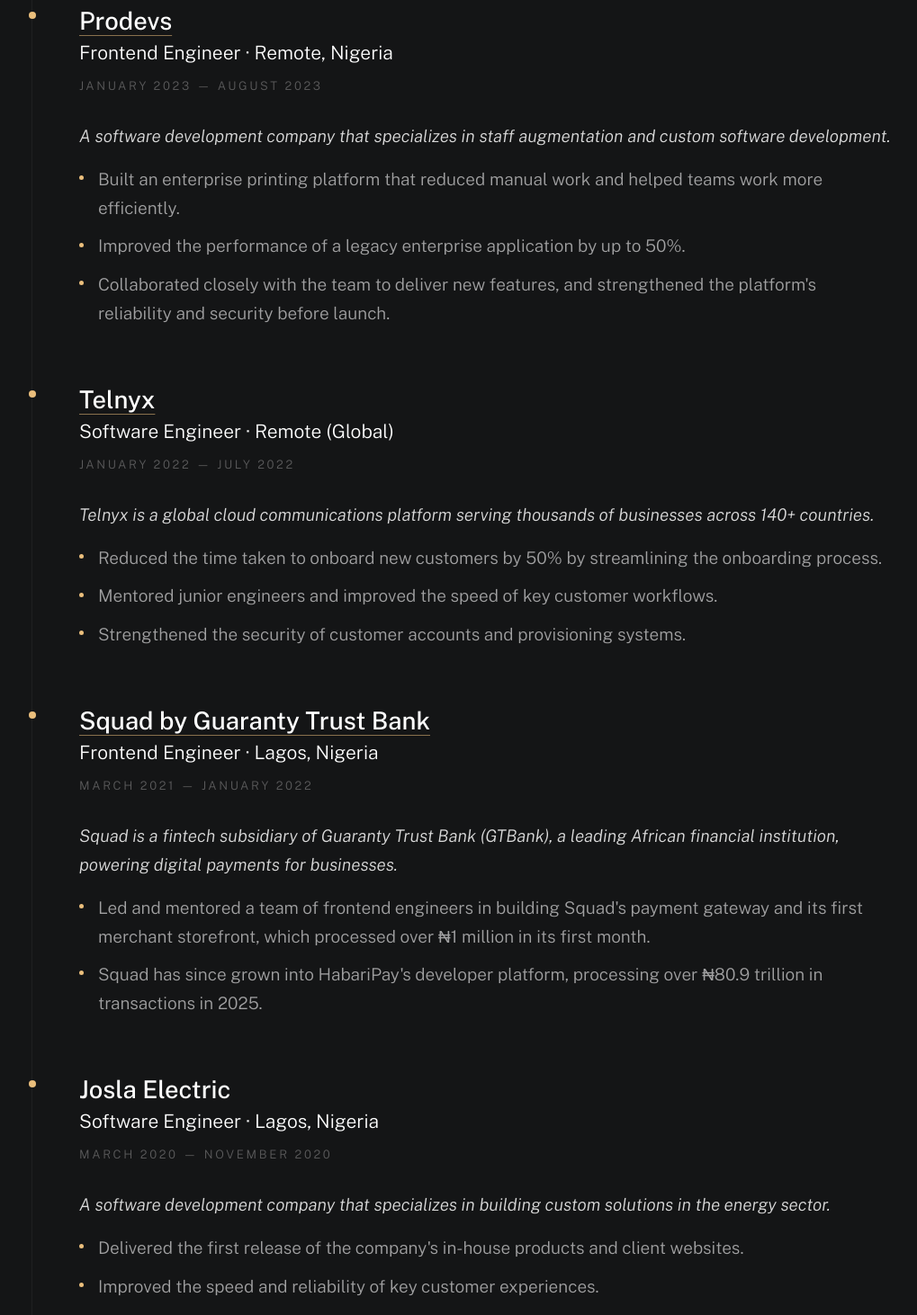
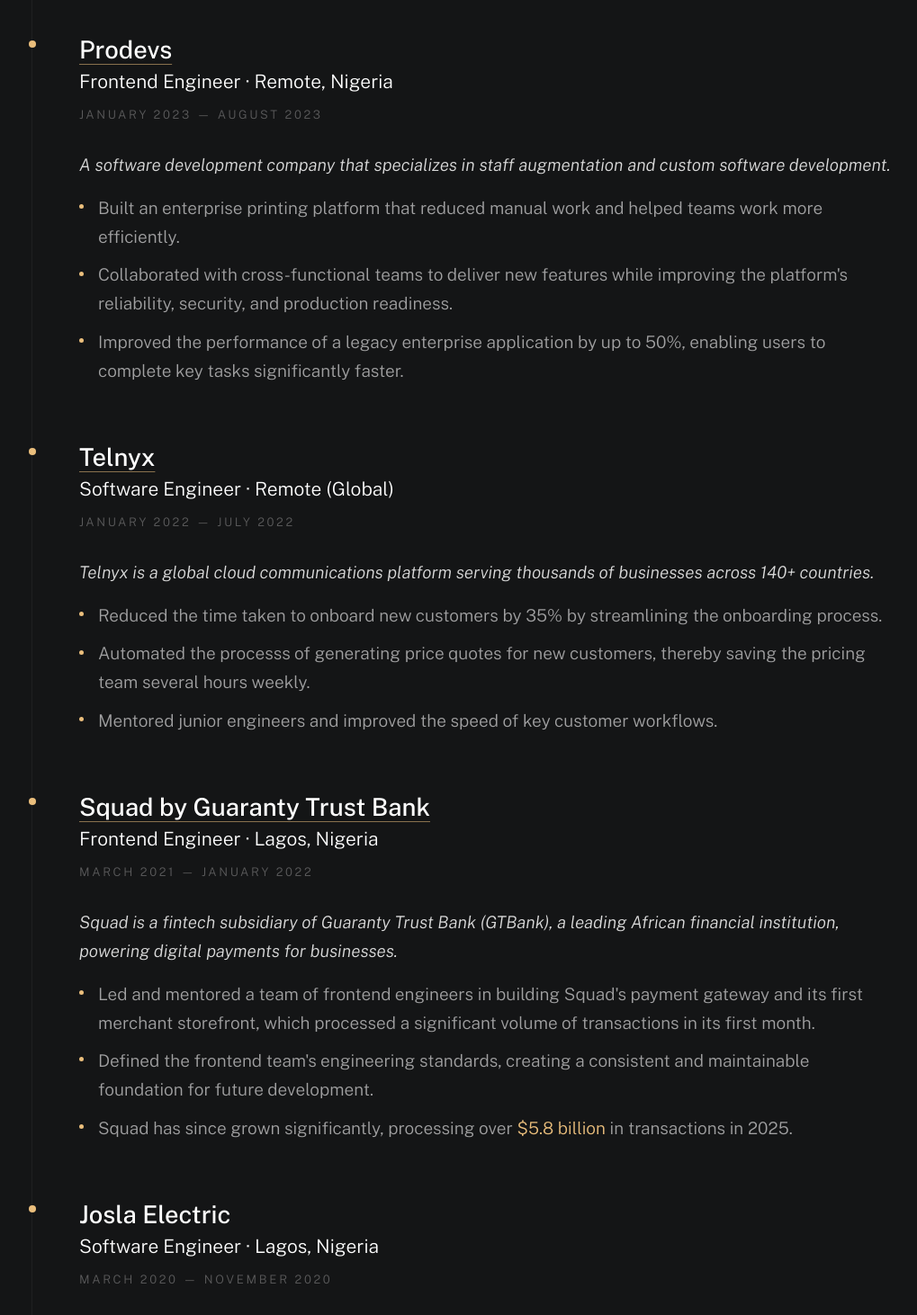
Before and after one commit to victory-a/victory-a.github.io, a Vue app: page / in a window 1280 px wide. Shown: the part 1486-2948 px from the top of the page at 90% size, without its empty margins (32-1051 px from the left). Built offline with nearby package versions, Linux system fonts and the light colour scheme.

Commit message:
Enhance Expertise component: refactor achievement rendering to support mixed text and links, update achievement data for clarity, and improve styling for inline links.

```diff
--- a/src/components/Expertise.vue
+++ b/src/components/Expertise.vue
@@ -1,7 +1,15 @@
 <script setup lang="ts">
-import { expertiseContent } from '../constants/expertise'
+import {
+  expertiseContent,
+  isAchievementLink,
+  type Achievement,
+} from '../constants/expertise'
 
 const content = expertiseContent
+
+function achievementSegments(achievement: Achievement) {
+  return typeof achievement === 'string' ? [achievement] : achievement
+}
 </script>
 
 <template>
@@ -39,7 +47,21 @@
                 </p>
                 <ul v-if="item.achievements?.length" class="timeline__achievements">
                   <li v-for="(achievement, index) in item.achievements" :key="index">
-                    {{ achievement }}
+                    <template
+                      v-for="(segment, segmentIndex) in achievementSegments(achievement)"
+                      :key="segmentIndex"
+                    >
+                      <a
+                        v-if="isAchievementLink(segment)"
+                        class="timeline__inline-link"
+                        :href="segment.href"
+                        target="_blank"
+                        rel="noopener noreferrer"
+                      >
+                        {{ segment.text }}
+                      </a>
+                      <template v-else>{{ segment }}</template>
+                    </template>
                   </li>
                 </ul>
               </div>
@@ -215,4 +237,18 @@
   border-radius: 50%;
   background: var(--color-1);
 }
+
+.timeline__inline-link {
+  color: var(--color-1);
+  text-decoration: none;
+  transition: text-decoration-color 0.25s ease;
+}
+
+.timeline__inline-link:hover,
+.timeline__inline-link:focus {
+  color: var(--color-1);
+  text-decoration: underline;
+  text-decoration-thickness: 1px;
+  text-underline-offset: 0.18em;
+}
 </style>
--- a/src/constants/expertise.ts
+++ b/src/constants/expertise.ts
@@ -1,15 +1,29 @@
+export type AchievementLink = {
+  text: string;
+  href: string;
+};
+
+/** Plain string, or mixed text + link segments */
+export type Achievement = string | Array<string | AchievementLink>;
+
 export interface TimelineItem {
   title: string;
   meta: string;
   timeframe: string;
-  /** Optional company website — enables link + arrow on the title */
+  /** Optional company website — enables link on the title */
   url?: string;
   /** Optional 1–2 lines about what the company does */
   companyAbout?: string;
   /** Role achievements — shown as bullet points when present */
-  achievements?: string[];
+  achievements?: Achievement[];
   /** Single-paragraph description (e.g. education) */
   description?: string;
+}
+
+export function isAchievementLink(
+  segment: string | AchievementLink,
+): segment is AchievementLink {
+  return typeof segment === 'object' && 'href' in segment;
 }
 
 export const expertiseContent = {
@@ -20,11 +34,12 @@
       meta: 'Software Engineer · Remote (Global)',
       timeframe: 'August 2023 — Present',
       url: 'https://fairmoney.io/',
-      companyAbout: "FairMoney is a leading digital bank operating across Africa and India, providing loans, payments, and banking services to millions of customers.",
+      companyAbout:
+        'FairMoney is a leading digital bank operating across Africa and India, providing loans, payments, and banking services to millions of customers.',
       achievements: [
         'Built and scaled a payments platform serving 500+ merchants while reducing request handling time by more than 40% through a new CRM.',
-        "Integrated an AI-powered fraud detection system to improve the platform's security and reduce fraud.",
-        "Mentored engineers junior engineers, helping improve the team's efficiency and productivity.",
+        'Delivered an AI-powered fraud detection system, that improved payment security and helped safeguard merchants and customers from fraud.',
+        'Supported the growth of junior engineers through mentoring, code reviews, and day-to-day collaboration.',
       ],
     },
     {
@@ -35,8 +50,8 @@
       companyAbout: 'A software development company that specializes in staff augmentation and custom software development.',
       achievements: [
         'Built an enterprise printing platform that reduced manual work and helped teams work more efficiently.',
-        'Improved the performance of a legacy enterprise application by up to 50%.',
-        "Collaborated closely with the team to deliver new features, and strengthened the platform's reliability and security before launch.",
+        "Collaborated with cross-functional teams to deliver new features while improving the platform's reliability, security, and production readiness.",
+        'Improved the performance of a legacy enterprise application by up to 50%, enabling users to complete key tasks significantly faster.',
       ],
     },
     {
@@ -46,9 +61,9 @@
       url: 'https://telnyx.com/',
       companyAbout: 'Telnyx is a global cloud communications platform serving thousands of businesses across 140+ countries.',
       achievements: [
-        'Reduced the time taken to onboard new customers by 50% by streamlining the onboarding process.',
+        'Reduced the time taken to onboard new customers by 35% by streamlining the onboarding process.',
+        'Automated the processs of generating price quotes for new customers, thereby saving the pricing team several hours weekly.',
         'Mentored junior engineers and improved the speed of key customer workflows.',
-        'Strengthened the security of customer accounts and provisioning systems.',
       ],
     },
     {
@@ -59,8 +74,16 @@
       companyAbout:
         'Squad is a fintech subsidiary of Guaranty Trust Bank (GTBank), a leading African financial institution, powering digital payments for businesses.',
       achievements: [
-        "Led and mentored a team of frontend engineers in building Squad's payment gateway and its first merchant storefront, which processed over ₦1 million in its first month.",
-        "Squad has since grown into HabariPay's developer platform, processing over ₦80.9 trillion in transactions in 2025.",
+        "Led and mentored a team of frontend engineers in building Squad's payment gateway and its first merchant storefront, which processed a significant volume of transactions in its first month.",
+        "Defined the frontend team's engineering standards, creating a consistent and maintainable foundation for future development.",
+        [
+          'Squad has since grown significantly, processing over ',
+          {
+            text: '$5.8 billion',
+            href: 'https://squadco.com/impact-report/',
+          },
+          ' in transactions in 2025.',
+        ],
       ],
     },
     {
```
